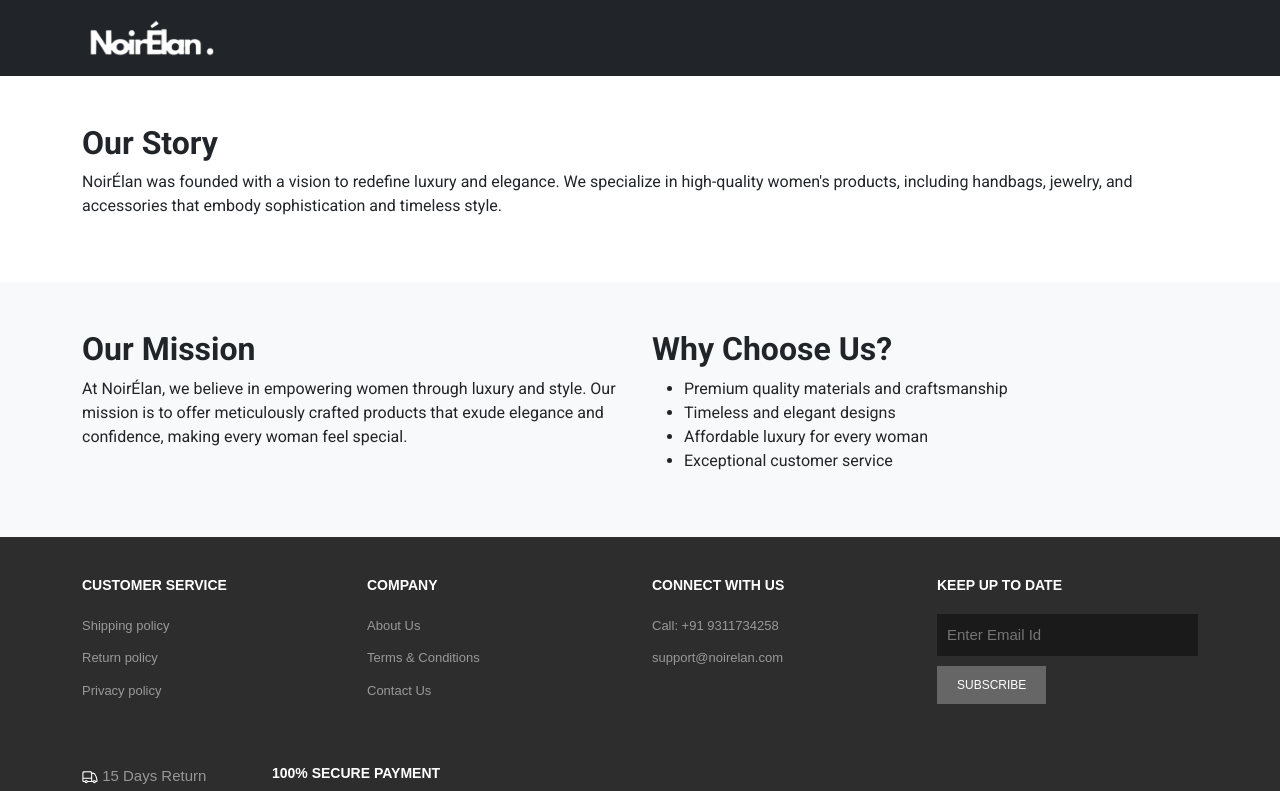
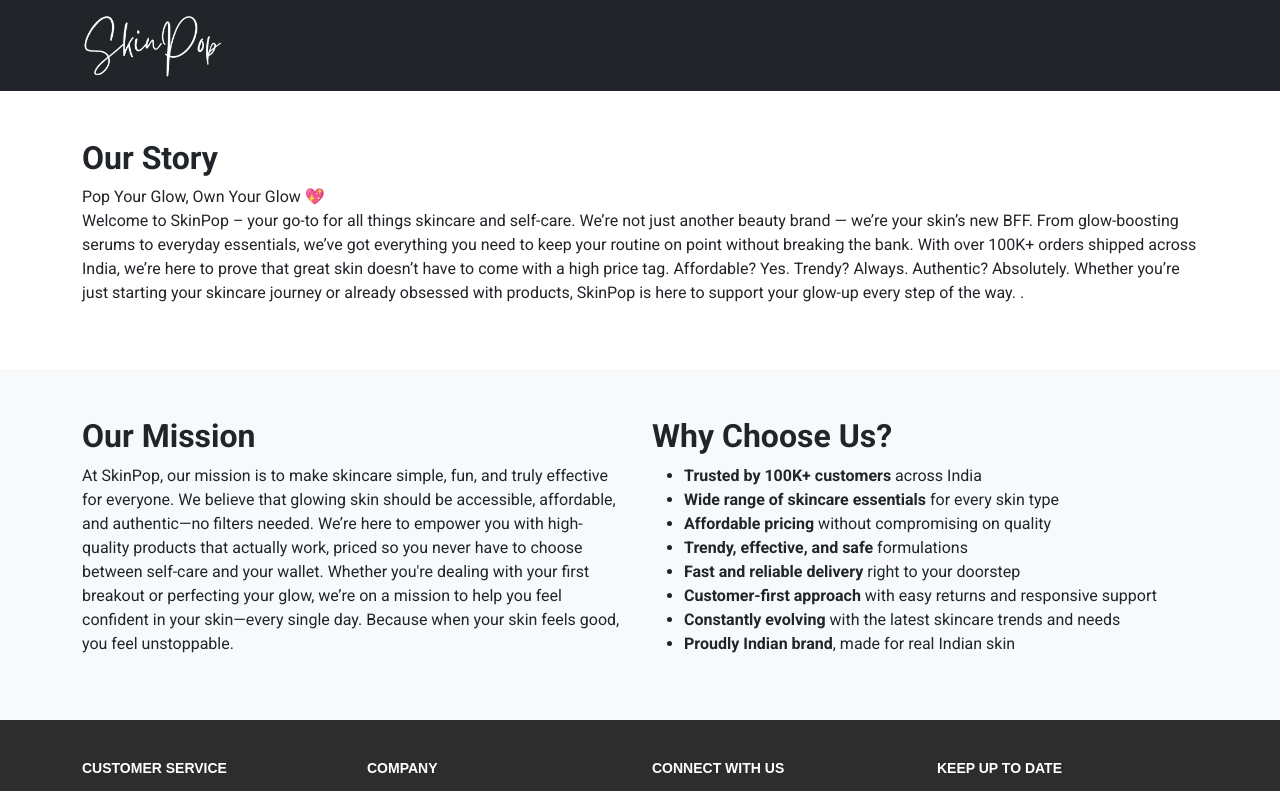
Before and after one commit to rahulkumar8285/my-landing-page, a PHP site: page /about-us.php in a window 1280 px wide. Shown: the top 791 px of the page. Run offline with PHP 8.4, Linux system fonts and the light colour scheme; some libraries are stand-ins or nearby versions; some web fonts are replaced.

Commit message:
Change Theme for SkinPop

```diff
--- a/about-us.php
+++ b/about-us.php
@@ -7,7 +7,17 @@
         <div class="row align-items-center">
             <div class="col-md-12">
                 <h2 class="fw-bold">Our Story</h2>
-                <p>NoirÉlan was founded with a vision to redefine luxury and elegance. We specialize in high-quality women's products, including handbags, jewelry, and accessories that embody sophistication and timeless style.</p>
+                <p>Pop Your Glow, Own Your Glow 💖<br>
+
+Welcome to SkinPop – your go-to for all things skincare and self-care.
+
+We’re not just another beauty brand — we’re your skin’s new BFF. From glow-boosting serums to everyday essentials, we’ve got everything you need to keep your routine on point without breaking the bank.
+
+With over 100K+ orders shipped across India, we’re here to prove that great skin doesn’t have to come with a high price tag. Affordable? Yes. Trendy? Always. Authentic? Absolutely.
+
+Whether you’re just starting your skincare journey or already obsessed with products, SkinPop is here to support your glow-up every step of the way.
+
+.</p>
             </div>
 
         </div>
@@ -17,15 +27,23 @@
             <div class="row">
                 <div class="col-md-6">
                     <h2 class="fw-bold">Our Mission</h2>
-                    <p>At NoirÉlan, we believe in empowering women through luxury and style. Our mission is to offer meticulously crafted products that exude elegance and confidence, making every woman feel special.</p>
+                    <p>At SkinPop, our mission is to make skincare simple, fun, and truly effective for everyone. We believe that glowing skin should be accessible, affordable, and authentic—no filters needed.
+
+We’re here to empower you with high-quality products that actually work, priced so you never have to choose between self-care and your wallet. Whether you're dealing with your first breakout or perfecting your glow, we’re on a mission to help you feel confident in your skin—every single day.
+
+Because when your skin feels good, you feel unstoppable.</p>
                 </div>
                 <div class="col-md-6">
                     <h2 class="fw-bold">Why Choose Us?</h2>
                     <ul>
-                        <li>Premium quality materials and craftsmanship</li>
-                        <li>Timeless and elegant designs</li>
-                        <li>Affordable luxury for every woman</li>
-                        <li>Exceptional customer service</li>
+                        <li><strong>Trusted by 100K+ customers</strong> across India</li>
+                        <li><strong>Wide range of skincare essentials</strong> for every skin type</li>
+                        <li><strong>Affordable pricing</strong> without compromising on quality</li>
+                        <li><strong>Trendy, effective, and safe</strong> formulations</li>
+                        <li><strong>Fast and reliable delivery</strong> right to your doorstep</li>
+                        <li><strong>Customer-first approach</strong> with easy returns and responsive support</li>
+                        <li><strong>Constantly evolving</strong> with the latest skincare trends and needs</li>
+                        <li><strong>Proudly Indian brand</strong>, made for real Indian skin</li>
                     </ul>
                 </div>
             </div>
--- a/assets/css/style.css
+++ b/assets/css/style.css
@@ -14,6 +14,12 @@
     /* border-radius: 50%; */
     cursor: pointer;
 }
+
+.logoFont{
+  font-family: 'Gistesy', cursive;
+
+}
+
 .color-option{
     /* width: 30px;
     height: 30px; */
--- a/contact-us.php
+++ b/contact-us.php
@@ -11,7 +11,7 @@
                 <p>If you have any questions, feel free to contact us.</p>
                 <ul class="list-unstyled">
                     <li><strong>Phone:</strong> +91 9311734258</li>
-                    <li><strong>Email:</strong> support@noirélan.com</li>
+                    <li><strong>Email:</strong> <a href="mail:care@skinpop.in">care@skinpop.in</a></li>
                     <li><strong>Address:</strong> A/32 Street Number 6 Deepak Vihar Uttam Nagar, New Delhi 110059</li>
                 </ul>
             </div>
--- a/include/footer.php
+++ b/include/footer.php
@@ -27,7 +27,7 @@
                     <h6 class="section-title">Connect With Us</h6>
                     <ul class="footer-list">
                         <li><a href="tel:+919311734258">Call: +91 9311734258</a></li>
-                        <li><a href="mailto:support@noirelan.com">support@noirelan.com</a></li>
+                        <li><a href="mailto:care@skinpop.in">care@skinpop.in</a></li>
                     </ul>
                 </div>
 
--- a/include/header.php
+++ b/include/header.php
@@ -57,7 +57,7 @@
     <nav class="navbar navbar-expand-lg navbar-dark bg-dark">
       <div class="container">
         <a class="navbar-brand" href="/">
-            <img src="./assets/images/logo/logo.PNG" alt="NoirÉlan" class="img-fluid" style="height: 50px;"/>
+            <img src="./assets/images/logo/logo.PNG" alt="NoirÉlan" class="img-fluid" style="height:65px;"/>
         </a>
         <!-- <button
           class="navbar-toggler"
--- a/privacy-policy.php
+++ b/privacy-policy.php
@@ -24,7 +24,7 @@
 <p><strong>Affiliate</strong> means an entity that controls, is controlled by or is under common control with a party, where "control" means ownership of 50% or more of the shares, equity interest or other securities entitled to vote for election of directors or other managing authority.</p>
 </li>
 <li>
-<p><strong>Company</strong> (referred to as either "the Company", "We", "Us" or "Our" in this Agreement) refers to NoirÉlan .</p>
+<p><strong>Company</strong> (referred to as either "the Company", "We", "Us" or "Our" in this Agreement) refers to SkinPop</p>
 </li>
 <li>
 <p><strong>Cookies</strong> are small files that are placed on Your computer, mobile device or any other device by a website, containing the details of Your browsing history on that website among its many uses.</p>
@@ -48,7 +48,7 @@
 <p><strong>Usage Data</strong> refers to data collected automatically, either generated by the use of the Service or from the Service infrastructure itself (for example, the duration of a page visit).</p>
 </li>
 <li>
-<p><strong>Website</strong> refers to NoirÉlan , accessible from <a href="https://xn--noirlan-eya.com/" rel="external nofollow noopener" target="_blank">https://xn--noirlan-eya.com/</a></p>
+<p><strong>Website</strong> refers to SkinPop , accessible from <a href="www.skinpop.in" rel="external nofollow noopener" target="_blank">www.skinpop.in/</a></p>
 </li>
 <li>
 <p><strong>You</strong> means the individual accessing or using the Service, or the company, or other legal entity on behalf of which such individual is accessing or using the Service, as applicable.</p>
@@ -184,7 +184,7 @@
 <h2>Contact Us</h2>
 <p>If you have any questions about this Privacy Policy, You can contact us:</p>
 <ul>
-<li>By email: support@noirélan.com</li>
+<li>By email: <a href="mail:care@skinpop.in">care@skinpop.in</a></li>
 </ul>
             </div>
 
--- a/terms-conditions.php
+++ b/terms-conditions.php
@@ -109,9 +109,9 @@
 
 <h5>SECTION 20 - CONTACT INFORMATION</h5>
 
-Trade name : NoirÉlan<br>
+Trade name : SkinPop<br>
 Phone number : +91 9311734258<br>
-Email : support@noirélan.com<br>
+Email : care@skinpop.in<br>
 Physical Address : A/32 Street Number 6 Deepak Vihar Uttam Nagar, New Delhi 110059
 
 </div>
```
Also changed, not shown: refund-policy.php (+5 -5 lines), shipping-policy.php (+4 -5 lines), assets/images/logo/logo.PNG.
